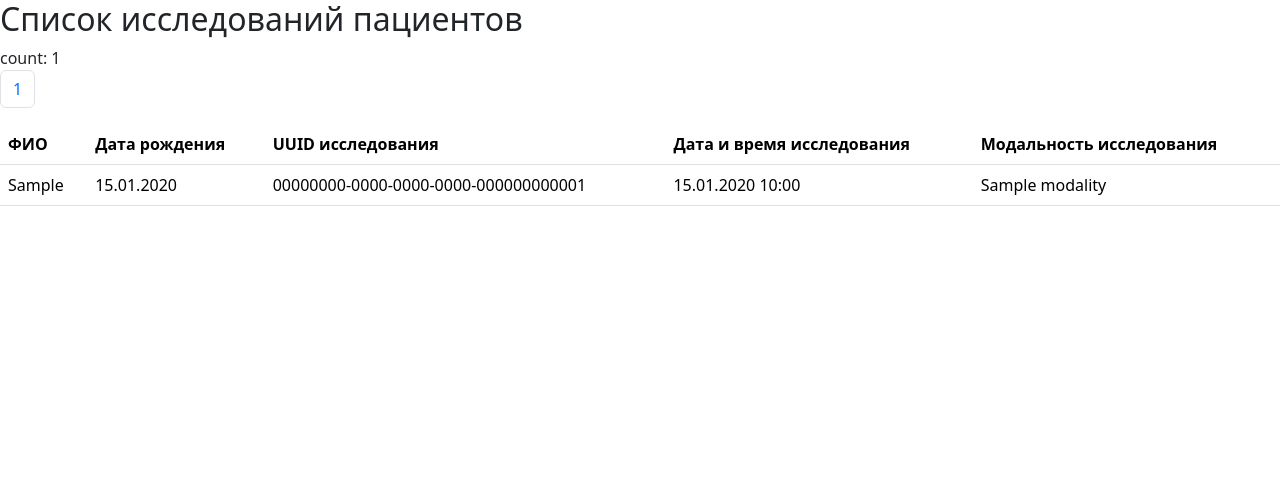
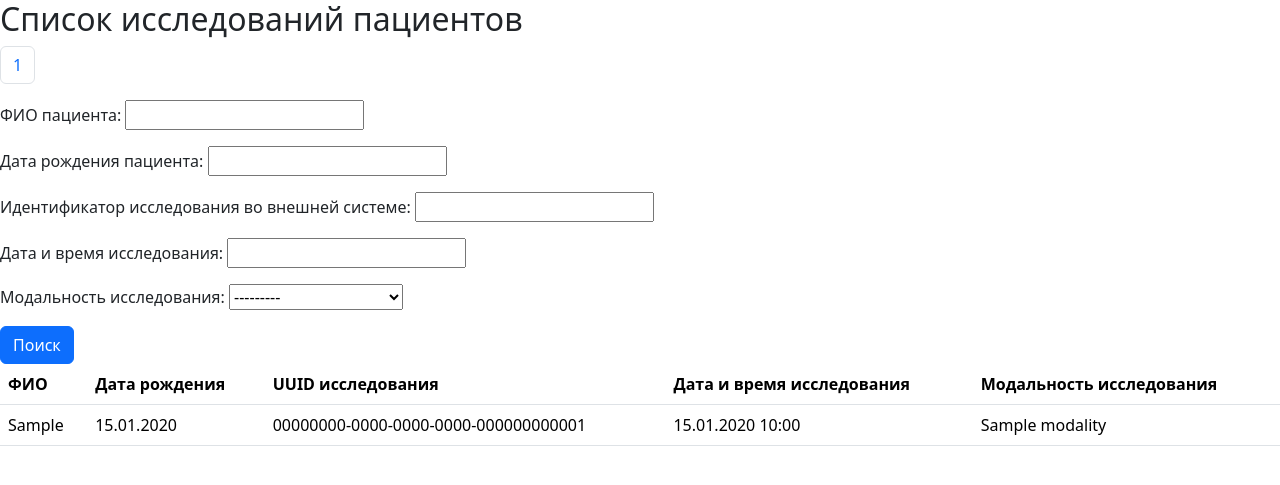
Before and after one commit to Raven6438/test-PACS-systems, a Django app: page /studies/ in a window 1280 px wide. Shown: the top 485 px of the page. Run offline with Django 4.2, Linux system fonts and the light colour scheme; tables that the repository leaves empty hold one stand-in row (values such as "Sample post").

Commit message:
fix studies.html

```diff
--- a/test_datatable/templates/test_datatable/studies.html
+++ b/test_datatable/templates/test_datatable/studies.html
@@ -9,9 +9,6 @@
 </head>
 <body>
     <h2>Список исследований пациентов</h2>
-    <div>
-        count: {{ studies.count }}
-    </div>
     <ul class="pagination">
         {% if page_obj.has_previous %}
             <li class="page-item"><a class="page-link" href="?page=1">&laquo; Первая</a></li>
@@ -25,6 +22,10 @@
             <li class="page-item"><a class="page-link" href="?page={{ page_obj.paginator.num_pages }}">Последняя &raquo;</a></li>
         {% endif %}
     </ul>
+    <form action="{% url 'get_studies' %}" method="GET">
+        {{ filter_obj.form.as_p }}
+        <button class="btn btn-primary" type="submit">Поиск</button>
+    </form>
     <table class="table">
         <thead>
             <tr>
@@ -41,7 +42,7 @@
             <td>{{ study.patient_fio }}</td>
             <td>{{ study.patient_birthdate|date:'d.m.Y' }}</td>
             <td>{{ study.study_uid }}</td>
-            <td>{{ study.study_date|date:'d.m.Y H:i' }}</td>
+            <td>{{ study.study_date|date:'d.m.Y   H:i' }}</td>
             <td>{{ study.study_modality.name }}</td>
             </tr>
         {% endfor %}
```
